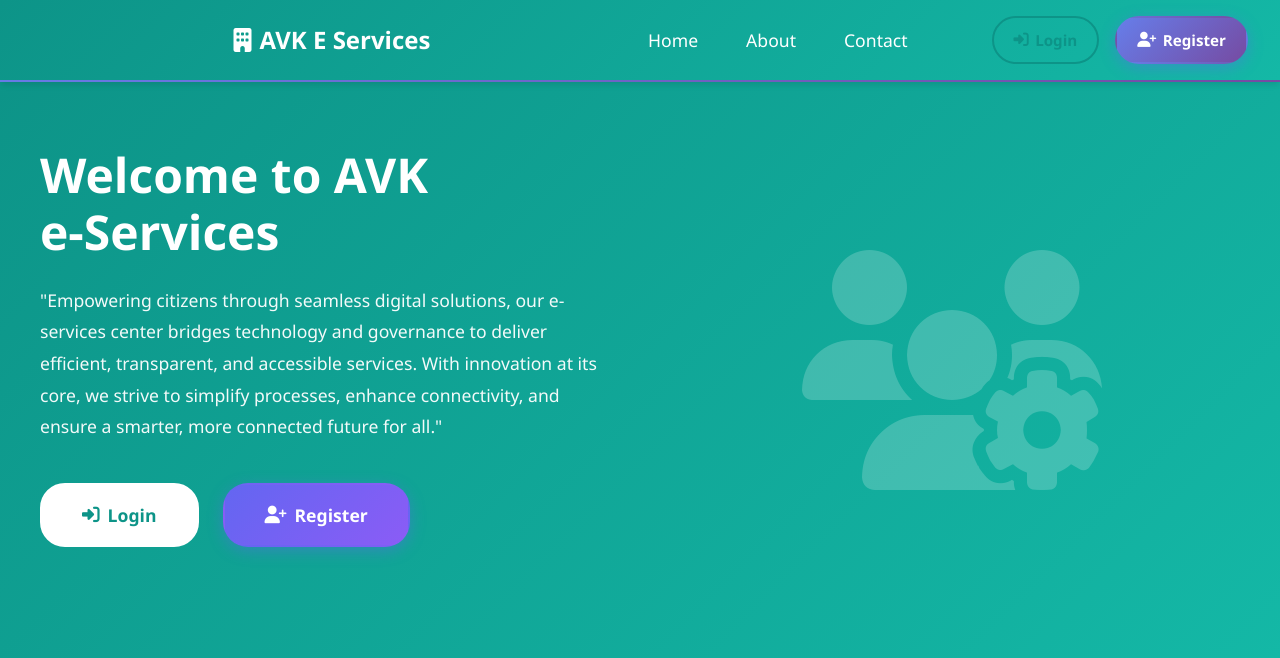
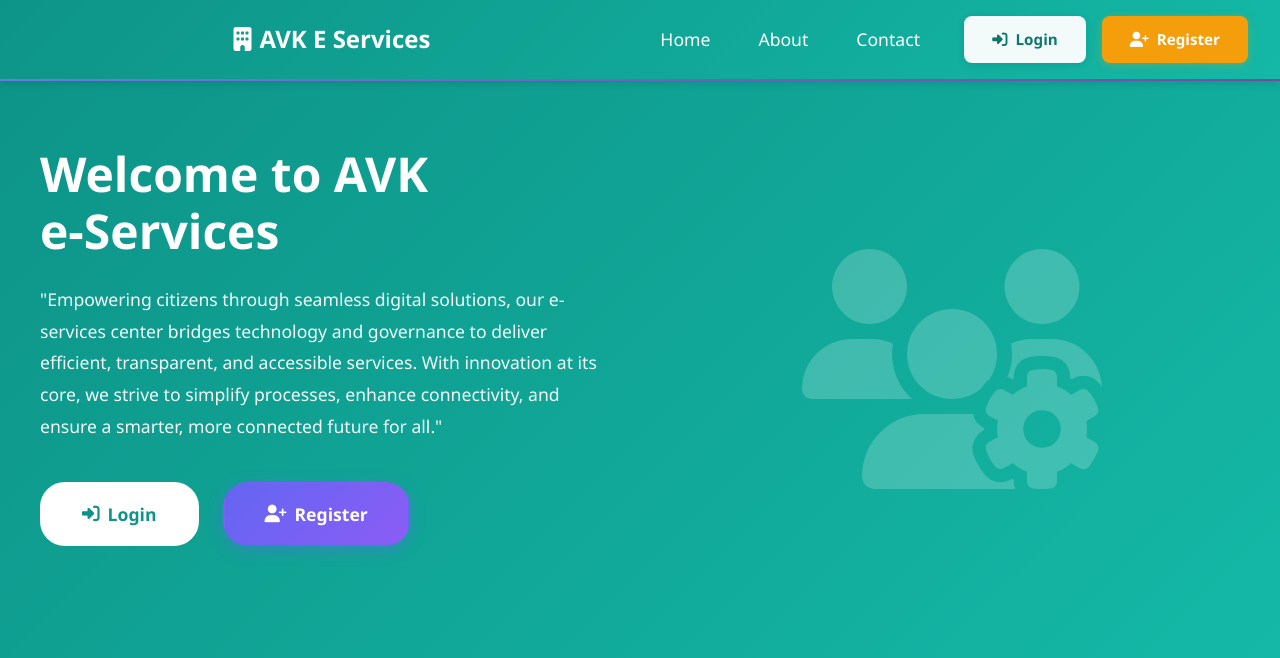
Before and after one commit to Charancs/rural_service, a PHP site: page /landing.html in a window 1280 px wide. Shown: the top 658 px of the page. Run offline with PHP 8.4, Linux system fonts and the light colour scheme.

Commit message:
some chnages done

```diff
--- a/css/style.css
+++ b/css/style.css
@@ -934,43 +934,48 @@ p {
 }
 
 .btn-nav-login {
-    background: transparent !important;
-    border: 2px solid var(--primary-color) !important;
-    color: var(--primary-color) !important;
-    padding: 0.6rem 1.25rem !important;
-    border-radius: 50px !important;
+    background: rgba(255, 255, 255, 0.95) !important;
+    border: none !important;
+    color: #0f766e !important;
+    padding: 0.7rem 1.75rem !important;
+    border-radius: 8px !important;
     text-decoration: none !important;
     font-weight: 600 !important;
     display: inline-flex !important;
     align-items: center !important;
-    gap: 0.4rem !important;
-    transition: var(--transition) !important;
+    gap: 0.5rem !important;
+    transition: all 0.3s ease !important;
     font-size: 0.95rem !important;
+    box-shadow: 0 2px 8px rgba(0, 0, 0, 0.1) !important;
 }
 
 .btn-nav-login:hover {
-    background: var(--primary-color) !important;
+    background: #ffffff !important;
+    color: #0d9488 !important;
+    transform: translateY(-2px) !important;
+    box-shadow: 0 4px 16px rgba(0, 0, 0, 0.15) !important;
+}
+
+.btn-nav-register {
+    background: #f59e0b !important;
     color: white !important;
-}
-
-.btn-nav-register {
-    background: var(--gradient-primary) !important;
-    color: white !important;
-    padding: 0.6rem 1.25rem !important;
-    border-radius: 50px !important;
+    padding: 0.7rem 1.75rem !important;
+    border-radius: 8px !important;
     text-decoration: none !important;
     font-weight: 600 !important;
     display: inline-flex !important;
     align-items: center !important;
-    gap: 0.4rem !important;
-    transition: var(--transition) !important;
-    border: 2px solid transparent !important;
+    gap: 0.5rem !important;
+    transition: all 0.3s ease !important;
+    border: none !important;
     font-size: 0.95rem !important;
+    box-shadow: 0 2px 8px rgba(245, 158, 11, 0.3) !important;
 }
 
 .btn-nav-register:hover {
+    background: #d97706 !important;
     transform: translateY(-2px) !important;
-    box-shadow: var(--shadow-md) !important;
+    box-shadow: 0 4px 16px rgba(245, 158, 11, 0.5) !important;
 }
 
 /* Hero Section */
--- a/landing.html
+++ b/landing.html
@@ -4,10 +4,14 @@
     <meta charset="UTF-8">
     <meta name="viewport" content="width=device-width, initial-scale=1.0">
     <meta name="description" content="AVK E Services and Technologies - Your trusted partner for government e-services">
+    <meta http-equiv="Cache-Control" content="no-cache, no-store, must-revalidate">
+    <meta http-equiv="Pragma" content="no-cache">
+    <meta http-equiv="Expires" content="0">
     <title>AVK E Services and Technologies - Digital Government Services Platform</title>
     <link rel="stylesheet" href="css/style.css">
     <link rel="stylesheet" href="https://cdnjs.cloudflare.com/ajax/libs/font-awesome/6.4.0/css/all.min.css">
     <style>
+        /* Updated: 2025-11-22 - New Button Design */
         * {
             margin: 0;
             padding: 0;
@@ -135,8 +139,8 @@
         }
 
         .btn-nav-login, .btn-nav-register {
-            padding: 0.65rem 1.5rem;
-            border-radius: 25px;
+            padding: 0.7rem 1.75rem;
+            border-radius: 8px;
             text-decoration: none;
             font-weight: 600;
             transition: all 0.3s ease;
@@ -146,33 +150,32 @@
             align-items: center;
             justify-content: center;
             gap: 0.5rem;
-            border: 2px solid transparent;
+            border: none;
         }
 
         .btn-nav-login {
-            background: transparent;
-            color: white;
-            border: 2px solid white;
+            background: rgba(255, 255, 255, 0.95);
+            color: #0f766e;
+            box-shadow: 0 2px 8px rgba(0, 0, 0, 0.1);
         }
 
         .btn-nav-login:hover {
-            background: white;
+            background: #ffffff;
             color: #0d9488;
             transform: translateY(-2px);
-            box-shadow: 0 4px 12px rgba(255, 255, 255, 0.3);
+            box-shadow: 0 4px 16px rgba(0, 0, 0, 0.15);
         }
 
         .btn-nav-register {
-            background: linear-gradient(135deg, #6366f1 0%, #8b5cf6 100%);
+            background: #f59e0b;
             color: white;
-            border: 2px solid transparent;
-            box-shadow: 0 4px 15px rgba(99, 102, 241, 0.4);
+            box-shadow: 0 2px 8px rgba(245, 158, 11, 0.3);
         }
 
         .btn-nav-register:hover {
-            background: linear-gradient(135deg, #7c3aed 0%, #a855f7 100%);
+            background: #d97706;
             transform: translateY(-2px);
-            box-shadow: 0 6px 20px rgba(99, 102, 241, 0.6);
+            box-shadow: 0 4px 16px rgba(245, 158, 11, 0.5);
         }
 
         /* Desktop Navigation */
@@ -198,14 +201,14 @@
                 padding: 0;
                 gap: 2rem;
                 flex: 1;
-                justify-content: center;
                 align-items: center;
             }
 
             .nav-links {
                 flex-direction: row;
                 gap: 3rem;
-                margin-right: auto;
+                flex: 1;
+                justify-content: center;
             }
 
             .nav-links a {
@@ -216,11 +219,10 @@
             .landing-nav-buttons {
                 flex-direction: row;
                 gap: 1rem;
-                margin-left: auto;
             }
 
             .btn-nav-login, .btn-nav-register {
-                padding: 0.75rem 2rem;
+                padding: 0.8rem 2rem;
                 font-size: 1rem;
             }
         }
```
